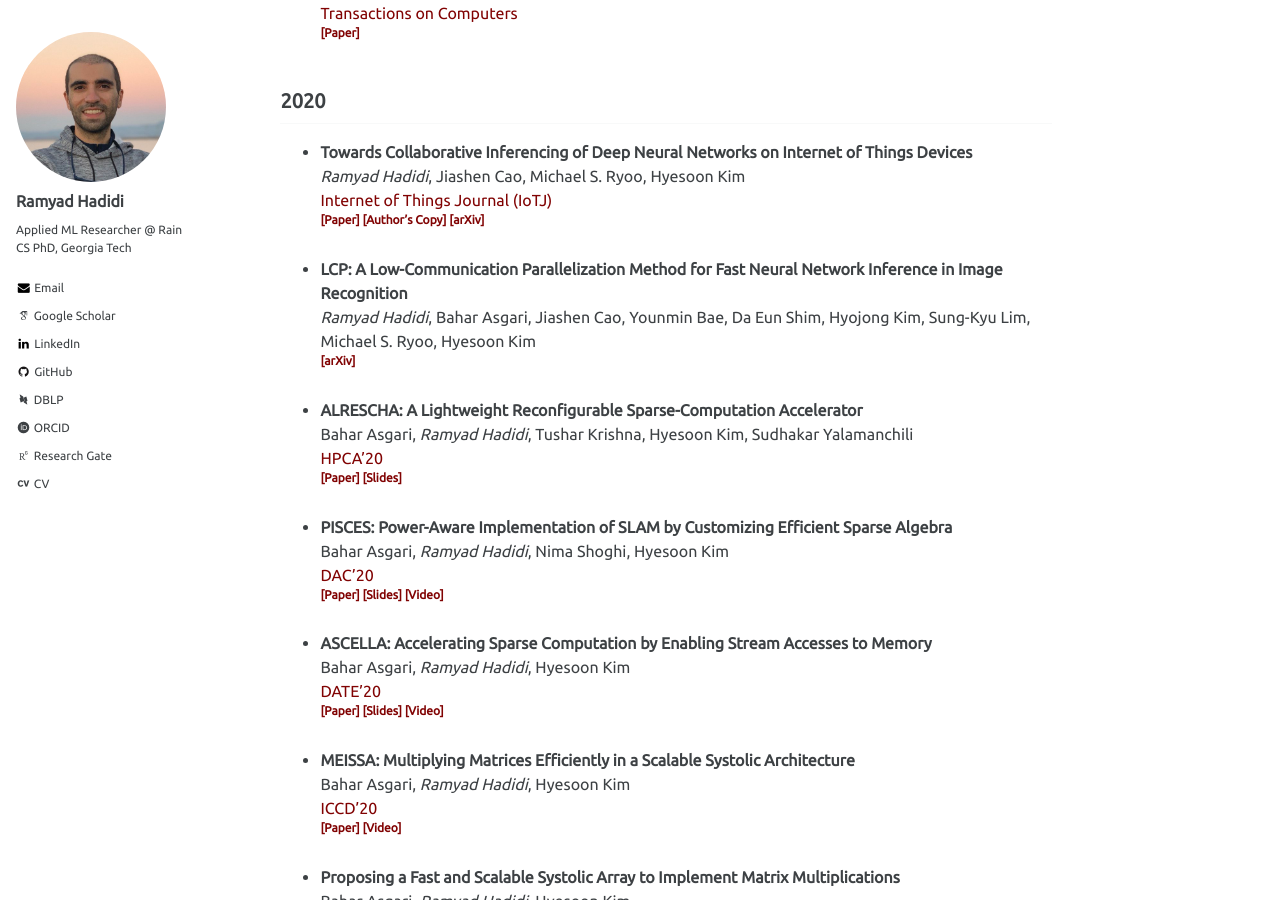
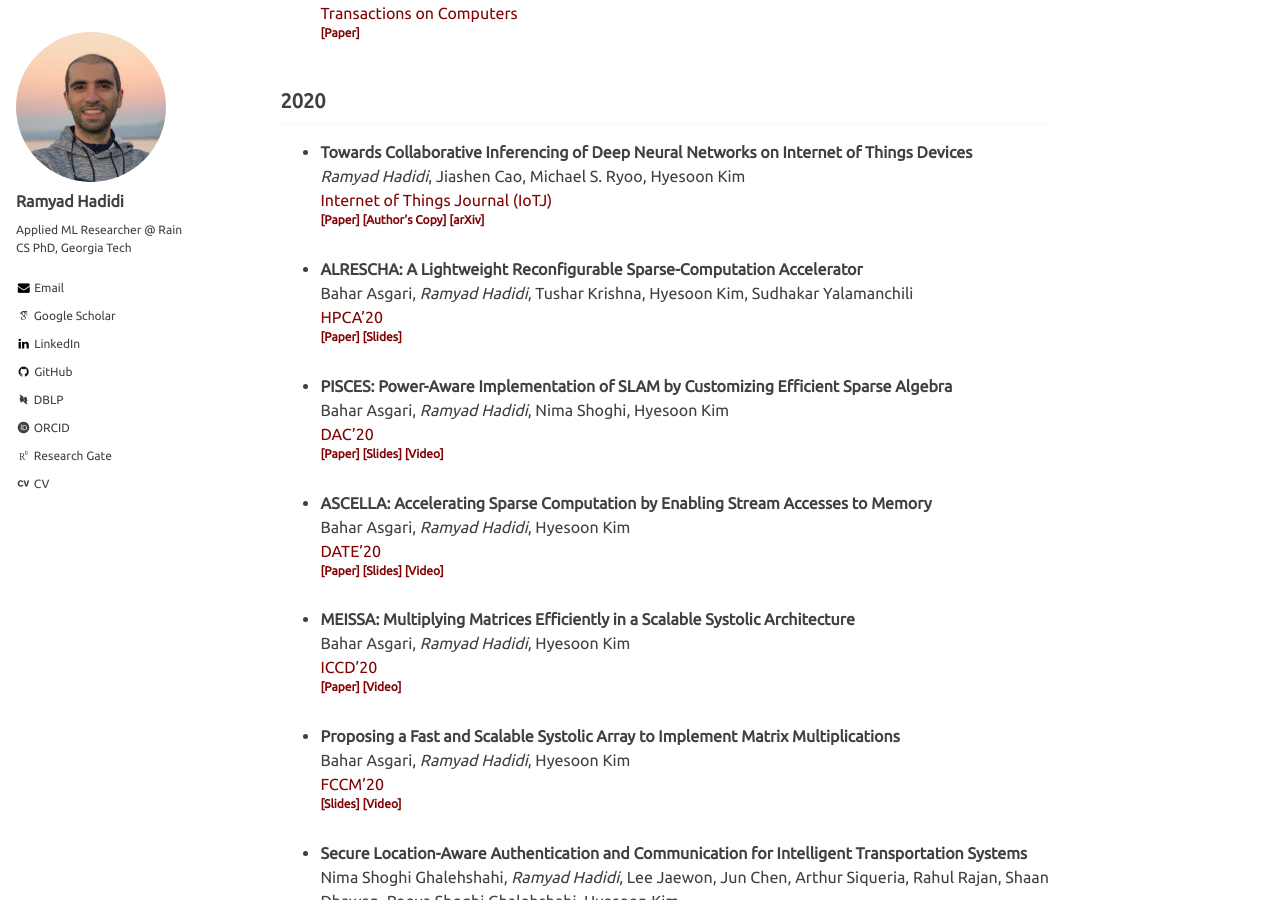
Before and after one commit to ramyadhadidi/ramyadhadidi.github.io, a Jekyll site: the page built from _pages/publications.md, in a window 1280 px wide and 900 px high, scrolled down 1692 px. Built offline with Jekyll 4.4.1, drawn with Linux system fonts in a browser that asks for light colours; some web fonts are replaced.

Commit message:
Remove LCP arXiv line

```diff
--- a/_pages/publications.md
+++ b/_pages/publications.md
@@ -15,6 +15,7 @@ author_profile: true
       [ICOMP'21](https://american-cse.org/csce2023/conferences-ICOMP)
       <sup>
       Regular Research Paper (19% Acceptance Rate)
+      <!-- [__[arXiv]__](https://arxiv.org/abs/2003.06464) -->
       <sup>
 
   * __Reducing Inference Latency with Concurrent Architectures for Image Recognition at Edge__
@@ -124,12 +125,6 @@ author_profile: true
     [__[Paper]__](https://ieeexplore.ieee.org/document/8985265/)
     [__[Author's Copy]__](https://ramyadhadidi.github.io/files/hadidi_JIOT.pdf)
     [__[arXiv]__](https://arxiv.org/abs/1901.02537)
-    </sup>
-
-  * __LCP: A Low-Communication Parallelization Method for Fast Neural Network Inference in Image Recognition__
-    _Ramyad Hadidi_, Bahar Asgari, Jiashen Cao, Younmin Bae, Da Eun Shim, Hyojong Kim, Sung-Kyu Lim, Michael S. Ryoo, Hyesoon Kim
-    <sup>
-    [__[arXiv]__](https://arxiv.org/abs/2003.06464)
     </sup>
 
   * __ALRESCHA: A Lightweight Reconfigurable Sparse-Computation Accelerator__
```
